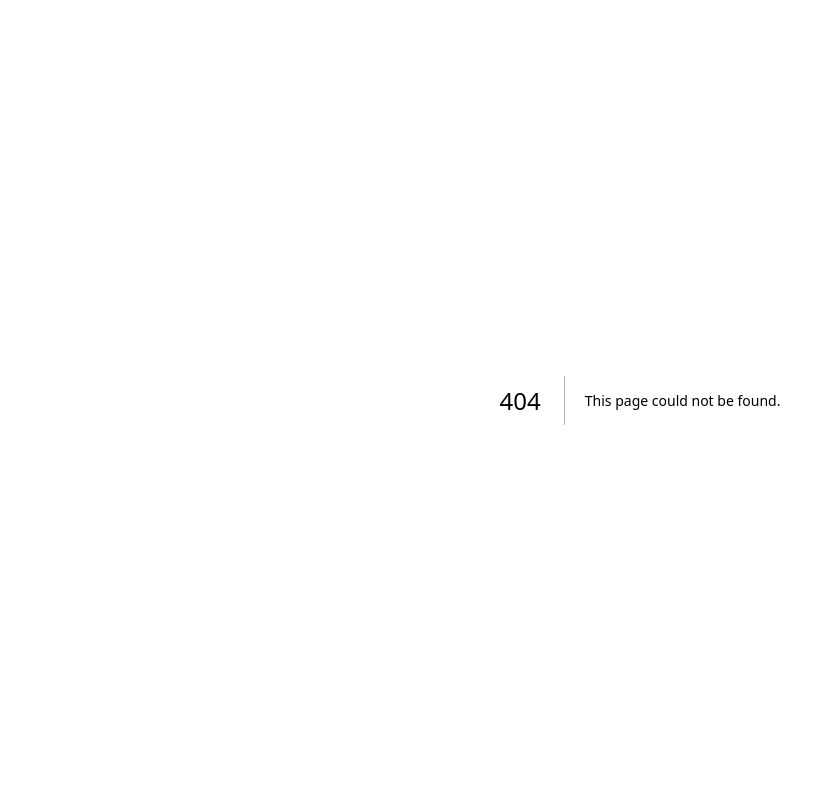
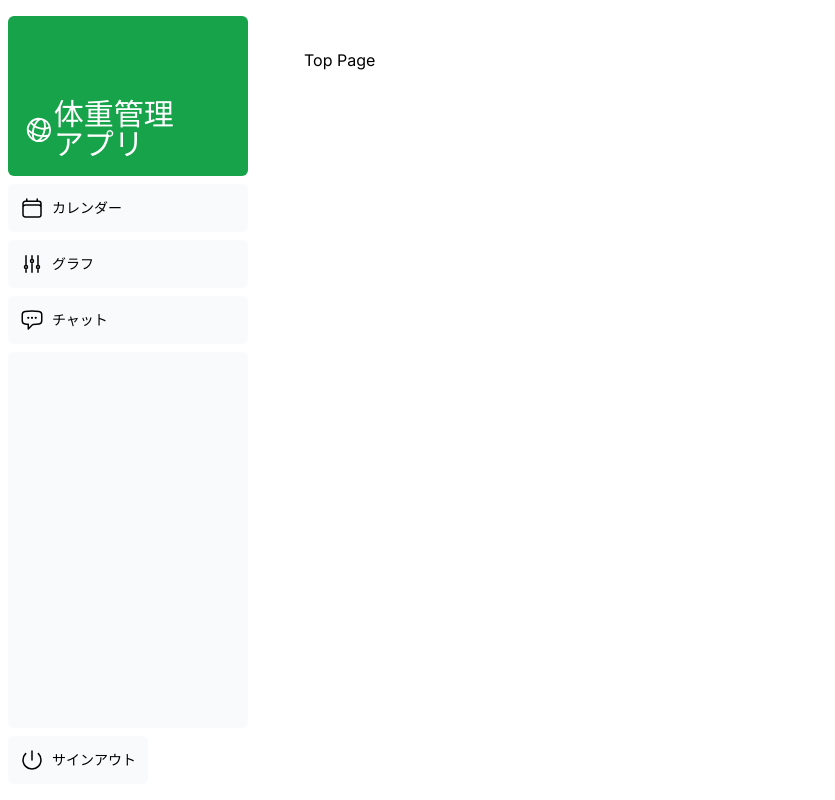
Before and after one commit to m2-sakai/weight-management-app, a Next.js app: page /top in a window 1280 px wide. Before the commit this address had no page. Shown: the whole page, without its empty margins (0-835 px from the left). Built offline with nearby package versions, Linux system fonts and the light colour scheme; a web font is replaced by a local one.

Commit message:
フォルダ構成変更

```diff
--- a/app/login/page.tsx
+++ b/app/login/page.tsx
@@ -1,6 +1,6 @@
 import { Metadata } from 'next';
-import LoginForm from '@/app/ui/login/login-form';
-import AppLogo from '../ui/app-logo';
+import LoginForm from '@/app/ui/login/LoginForm';
+import AppLogo from '@/app/ui/AppLogo';
 
 export const metadata: Metadata = {
   title: 'ログイン',
--- a/app/page.tsx
+++ b/app/page.tsx
@@ -1,6 +1,6 @@
 import Link from 'next/link';
-import AppLogo from './ui/app-logo';
-import { lusitana } from './ui/fonts';
+import AppLogo from '@/app/ui/AppLogo';
+import { lusitana } from '@/app/ui/fonts';
 
 export default function Page() {
   return (
--- /dev/null
+++ b/app/top/layout.tsx
@@ -0,0 +1,12 @@
+import SideNav from '@/app/ui/common/SideNav';
+
+export default function Layout({ children }: { children: React.ReactNode }) {
+  return (
+    <div className="flex h-screen flex-col md:flex-row md:overflow-hidden">
+      <div className="w-full flex-none md:w-64">
+        <SideNav />
+      </div>
+      <div className="flex-grow p-6 md:overflow-y-auto md:p-12">{children}</div>
+    </div>
+  );
+}
--- /dev/null
+++ b/app/top/page.tsx
@@ -0,0 +1,3 @@
+export default function Page() {
+  return <p>Top Page</p>;
+}
--- /dev/null
+++ b/app/ui/common/NavLinks.tsx
@@ -0,0 +1,46 @@
+'use client';
+
+import {
+  AdjustmentsVerticalIcon,
+  CalendarIcon,
+  ChatBubbleLeftEllipsisIcon,
+} from '@heroicons/react/24/outline';
+import clsx from 'clsx';
+import Link from 'next/link';
+import { usePathname } from 'next/navigation';
+
+const links = [
+  { name: 'カレンダー', href: '/top/calender', icon: CalendarIcon },
+  {
+    name: 'グラフ',
+    href: '/top/graph',
+    icon: AdjustmentsVerticalIcon,
+  },
+  { name: 'チャット', href: '/top/chat', icon: ChatBubbleLeftEllipsisIcon },
+];
+
+export default function NavLinks() {
+  const pathname = usePathname();
+  return (
+    <>
+      {links.map((link) => {
+        const LinkIcon = link.icon;
+        return (
+          <Link
+            key={link.name}
+            href={link.href}
+            className={clsx(
+              'flex h-[48px] grow items-center justify-center gap-2 rounded-md bg-gray-50 p-3 text-sm font-medium hover:bg-emerald-100 hover:text-green-600 md:flex-none md:justify-start md:p-2 md:px-3',
+              {
+                'bg-emerald-100 text-green-600': pathname === link.href,
+              }
+            )}
+          >
+            <LinkIcon className="w-6" />
+            <p className="hidden md:block">{link.name}</p>
+          </Link>
+        );
+      })}
+    </>
+  );
+}
--- /dev/null
+++ b/app/ui/common/SideNav.tsx
@@ -0,0 +1,34 @@
+import Link from 'next/link';
+import AppLogo from '@/app/ui/AppLogo';
+import { PowerIcon } from '@heroicons/react/24/outline';
+import NavLinks from './NavLinks';
+
+export default function SideNav() {
+  return (
+    <div className="flex h-full flex-col px-3 py-4 md:px-2">
+      <Link
+        className="mb-2 flex h-20 items-end justify-start rounded-md bg-green-600 p-4 md:h-40"
+        href="/top/calender"
+      >
+        <div className="w-32 text-white md:w-40">
+          <AppLogo />
+        </div>
+      </Link>
+      <div className="flex grow flex-row justify-between space-x-2 md:flex-col md:space-x-0 md:space-y-2">
+        <NavLinks />
+        <div className="hidden h-auto w-full grow rounded-md bg-gray-50 md:block"></div>
+        <form
+          action={async () => {
+            'use server';
+            // await signOut();
+          }}
+        >
+          <button className="flex h-[48px] grow items-center justify-center gap-2 rounded-md bg-gray-50 p-3 text-sm font-medium hover:bg-sky-100 hover:text-green-600 md:flex-none md:justify-start md:p-2 md:px-3">
+            <PowerIcon className="w-6" />
+            <div className="hidden md:block">サインアウト</div>
+          </button>
+        </form>
+      </div>
+    </div>
+  );
+}
```
Also changed, not shown: app/top/calender/page.tsx (renamed from app/calender/page.tsx), app/top/chat/page.tsx (renamed from app/chat/page.tsx), app/top/graph/page.tsx (renamed from app/graph/page.tsx), app/ui/AppLogo.tsx (renamed from app/ui/app-logo.tsx), app/ui/login/LoginForm.tsx (renamed from app/ui/login/login-form.tsx).
